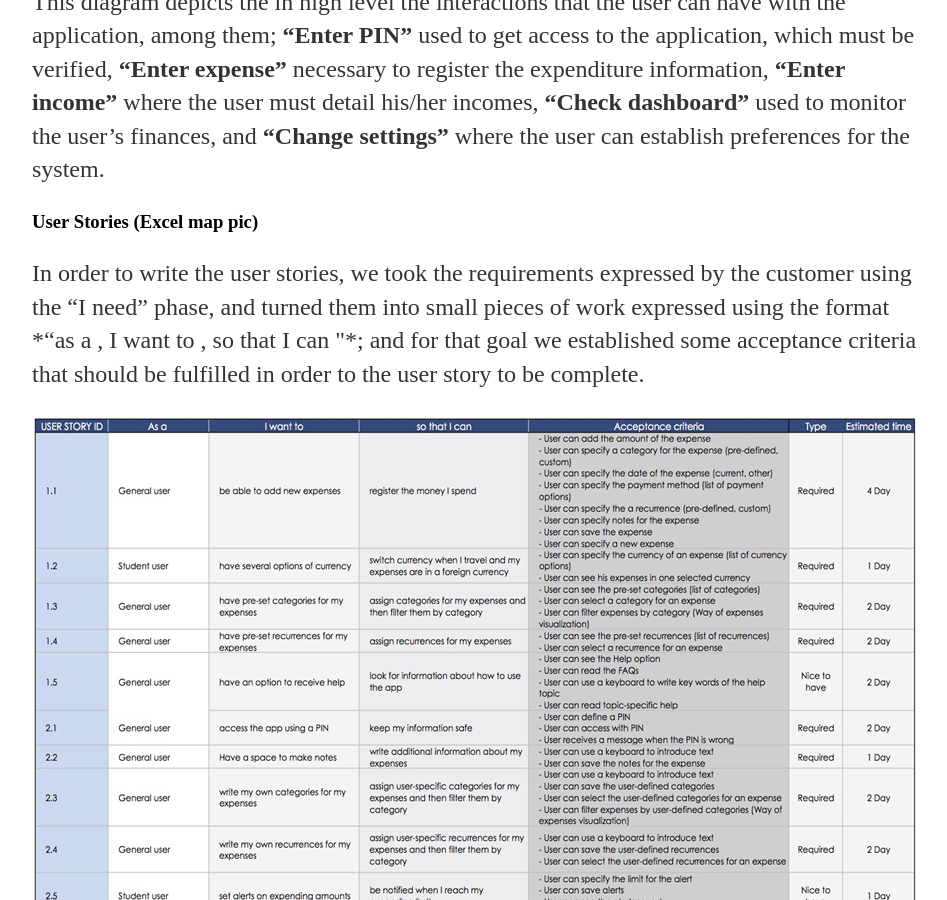
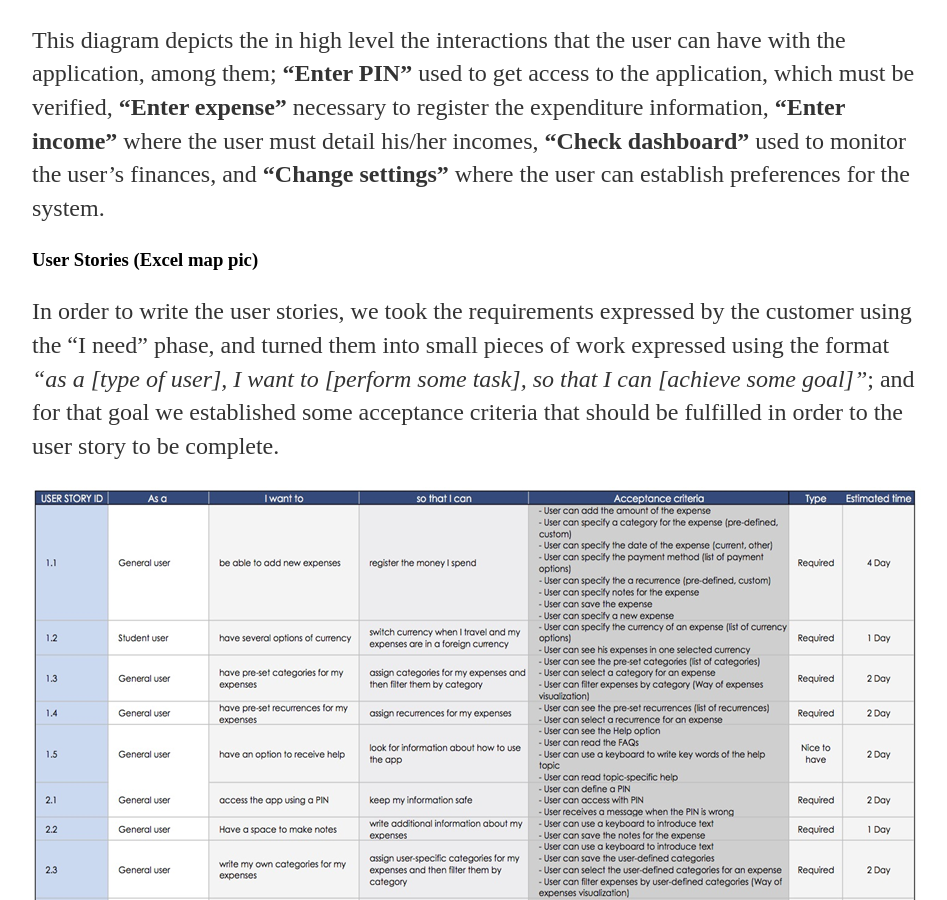
Before and after one commit to NadeemNicoR/TeamProjects, a Jekyll site: the page built from docs/_posts/2019-05-14-ISEE-2019-Prototype-Presentation.md, in a window 1280 px wide and 900 px high, scrolled down 3567 px. Shown: the whole window, without its empty margins (160-1107 px from the left). Built offline with Jekyll 4.4.1, drawn with Linux system fonts in a browser that asks for light colours; our own code applies the rules of GitHub Pages for plain Markdown files; a file with an impossible date is left out.

Commit message:
Image spacing

```diff
--- a/docs/_posts/2019-05-14-ISEE-2019-Prototype-Presentation.md
+++ b/docs/_posts/2019-05-14-ISEE-2019-Prototype-Presentation.md
@@ -9,9 +9,9 @@
 
 ### Requirement Gathering
 
-
+<br />
 ![requirementGanthering]({{site.baseurl}}/images/RequirementGathering.jpg)
-
+<br />
 During the weekly team meetings, every question formulated for a team member was collected, after that we processed them into a meeting agenda, which was a powerful tool that helped as to make the correct questions that later could be clarified by the customer.
 
 Te customer was pretty sure about the requirements he had, and the fact the he cold manage to split them into "Required" and "Nice to have" helped us to establish priorities for the user stories, here we also mention some ideas we had for the project that were easily assign to one of the previously mentioned categories.
@@ -19,26 +19,28 @@
 
 
 ### Wrong assumptions identification
+<br />
 ![requirememtAnalysis]({{site.baseurl}}/images/RequirememtAnalysis.png)
+<br />
 Taking as a starting point the fact that no all the requirements are gathered since the beginning, and also that some them are going to inevitably change, we tried to involve our customer as much as possible in the phase of requirement processing, this way he could see and make and early correction of every aspect that wasn't an actual requirement.
-
+<br />
 ![ExUserStory2]({{site.baseurl}}/images/ExUserStory2.png)
-
+<br />
 Even though, we have as principle to work only on what is a requirement from our customer, we couldn't avoid to come across with some features that we thought were necessary to satisfy one of the requirements, we dealt we this assumptions remaking them within the respective user story that was later explained to the customer, so that he could approve or dismiss them. One example for this was the assumption of having a user account that can be used to log in on different devices, while de desire of the client was to have a PIN that could be used to access the application.
 
 ### Use case diagram
-
+<br />
 ![Usercasediagram]({{site.baseurl}}/images/Usercase_newest1.png)
-
+<br />
 This diagram depicts the in high level the interactions that the user can have with the application, among them; **"Enter PIN"** used to get access to the application, which must be verified, **"Enter expense"** necessary to register the expenditure information, **"Enter income"** where the user must detail his/her incomes, **"Check dashboard"** used to monitor the user's finances, and **"Change settings"** where the user can establish preferences for the system.
 
 
 ### User Stories (Excel map pic)
 
-In order to write the user stories, we took the requirements expressed by the customer using the "I need" phase, and turned them into small pieces of work expressed using the format *"as a <type of user>, I want to <perform some task>, so that I can <achieve some goal>"*; and for that goal we established some acceptance criteria that should be fulfilled in order to the user story to be complete.<br />
+In order to write the user stories, we took the requirements expressed by the customer using the "I need" phase, and turned them into small pieces of work expressed using the format *"as a [type of user], I want to [perform some task], so that I can [achieve some goal]"*; and for that goal we established some acceptance criteria that should be fulfilled in order to the user story to be complete.<br />
 
 ![UserStoriesManagement]({{site.baseurl}}/images/UserStoriesManagement_newest1.png)
-
+<br />
 ## System design
 ---
 
```
